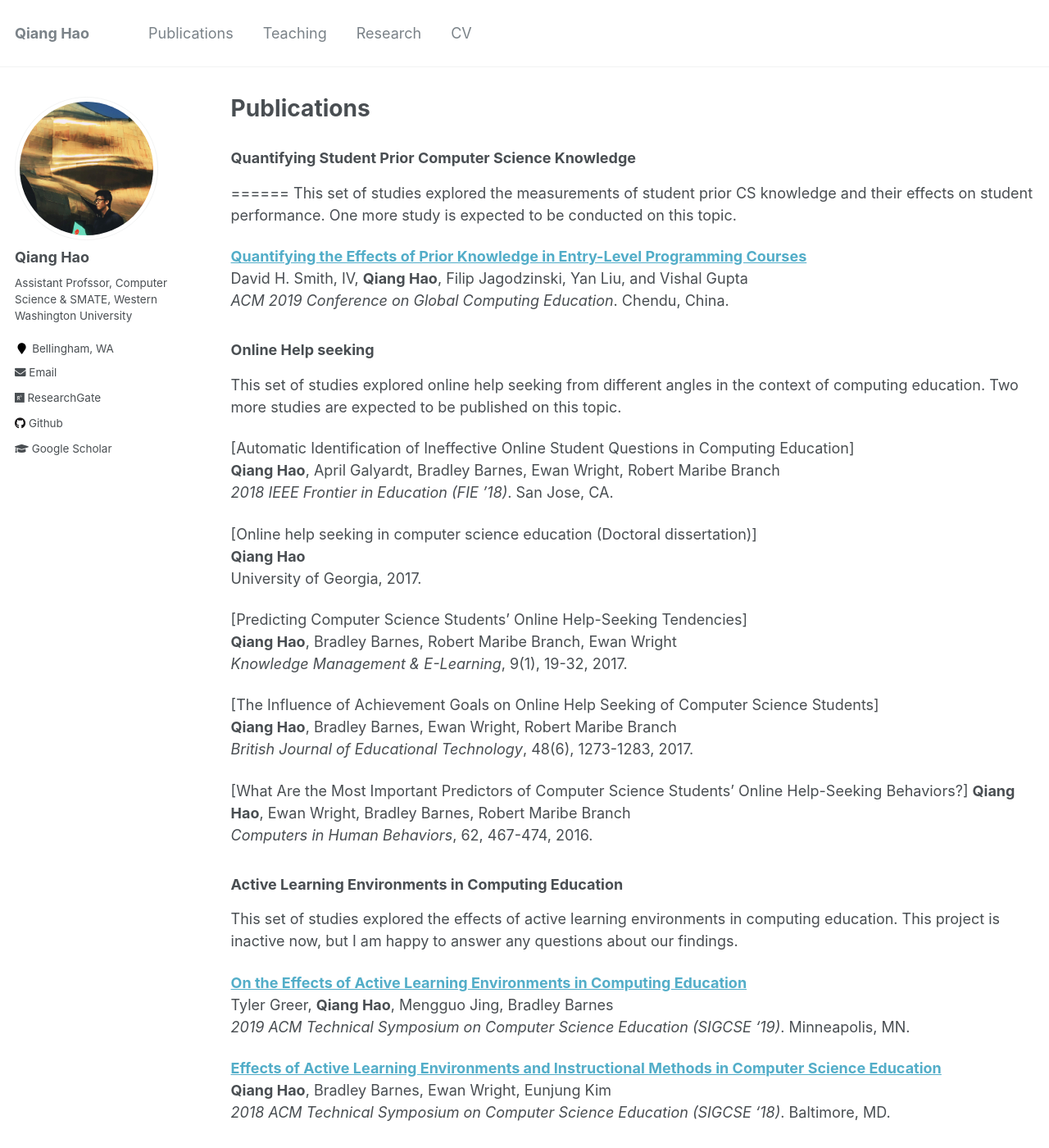
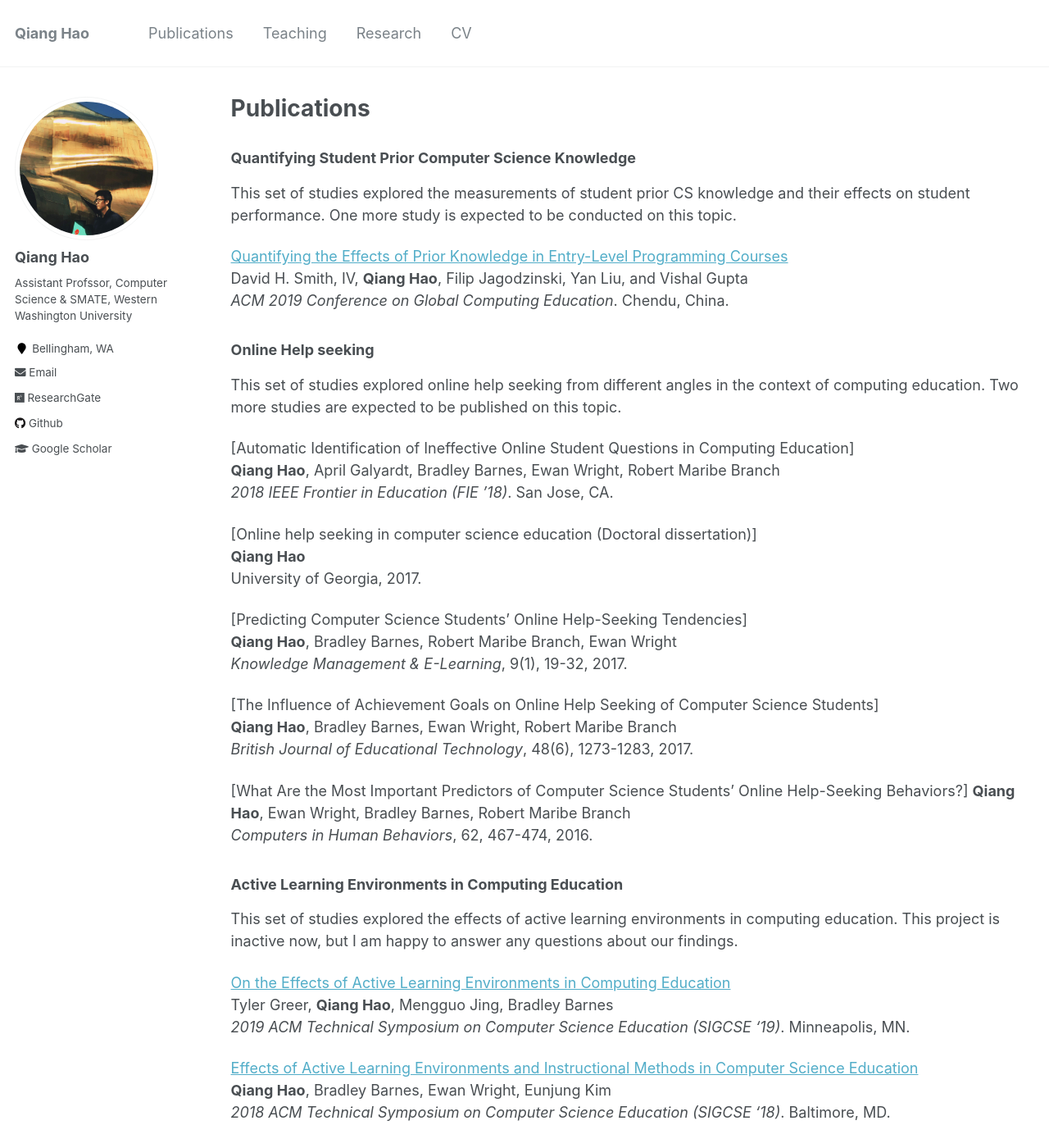
Before and after one commit to Neo-Hao/neo-hao.github.io, a Jekyll site: the page built from _pages/publications.md, in a window 1280 px wide and 1400 px high. Shown: the whole window at 82% size. Built offline with Jekyll 4.4.1, drawn with Linux system fonts in a browser that asks for light colours; some of the changed text lies outside the part shown.

Commit message:
fix headers

```diff
--- a/_pages/publications.md
+++ b/_pages/publications.md
@@ -6,10 +6,10 @@ author_profile: true
 ---
 
 ### Quantifying Student Prior Computer Science Knowledge
-======
+
 This set of studies explored the measurements of student prior CS knowledge and their effects on student performance. One more study is expected to be conducted on this topic.
 
-[__Quantifying the Effects of Prior Knowledge in Entry-Level Programming Courses__](/publications/prior-cs-knowledge)
+[Quantifying the Effects of Prior Knowledge in Entry-Level Programming Courses](/publications/prior-cs-knowledge)
 David H. Smith, IV, **Qiang Hao**, Filip Jagodzinski, Yan Liu, and Vishal Gupta
 *ACM 2019 Conference on Global Computing Education*. Chendu, China.
 
@@ -43,11 +43,11 @@ University of Georgia, 2017.
 
 This set of studies explored the effects of active learning environments in computing education. This project is inactive now, but I am happy to answer any questions about our findings.
 
-[__On the Effects of Active Learning Environments in Computing Education__](/publications/active-learning-environment)
+[On the Effects of Active Learning Environments in Computing Education](/publications/active-learning-environment)
 Tyler Greer, **Qiang Hao**, Mengguo Jing, Bradley Barnes
 *2019 ACM Technical Symposium on Computer Science Education (SIGCSE '19)*. Minneapolis, MN.
 
-[__Effects of Active Learning Environments and Instructional Methods in Computer Science Education__](/publications/active-learning-environment-2)
+[Effects of Active Learning Environments and Instructional Methods in Computer Science Education](/publications/active-learning-environment-2)
 **Qiang Hao**, Bradley Barnes, Ewan Wright, Eunjung Kim
 *2018 ACM Technical Symposium on Computer Science Education (SIGCSE '18)*. Baltimore, MD.
 
@@ -56,7 +56,7 @@ Tyler Greer, **Qiang Hao**, Mengguo Jing, Bradley Barnes
 
 This set of studies explored the most important factors on predicting post-graduation income. This project is inactive now, but I am happy to answer any questions about our findings.
 
-[__Feature Selection of Post-graduation Income of College Students in the United States__]
+[Feature Selection of Post-graduation Income of College Students in the United States]
 Ewan Wright, **Qiang Hao**, Khaled Rasheed, Yan Liu.
 *2018 International Conference on Social Computing, Behavioral-Cultural Modeling and Prediction and Behavior Representation in Modeling and Simulation (SBP-BRiMS 2018)*. Washington, D.C.
 
```
